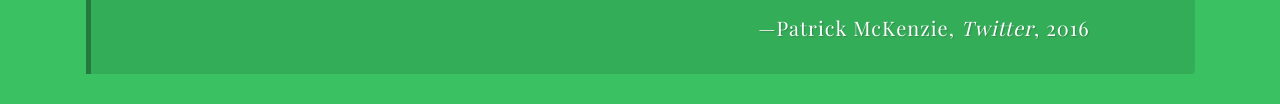
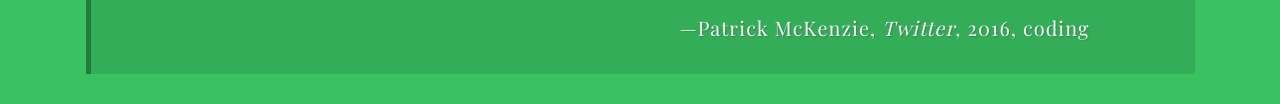
Before and after one commit to annachronous/unit1-random-quote-generator, a plain HTML site: page index.html in a window 1280 px wide. Shown: the part 555-659 px from the top of the page. Drawn offline with nearby package versions, Linux system fonts and the light colour scheme; a web font is replaced by a local one.

Commit message:
updated styles.css & index.html
added an "s" to the tag(s) code in styels.css

Added a tag span to the index.html

```diff
--- a/css/styles.css
+++ b/css/styles.css
@@ -117,7 +117,7 @@ h1 {
 
 /* I added this code to give a space between tags*/
 
-.tag:before {
+.tags:before {
   content: ", ";
   font-style: normal;
 }
--- a/index.html
+++ b/index.html
@@ -17,7 +17,7 @@
     <div class="container">
       <div id="quote-box" class="quote-box">
         <p class="quote">Every great developer you know got there by solving problems they were unqualified to solve until they actually did it.</p>
-        <p class="source">Patrick McKenzie<span class="citation">Twitter</span><span class="year">2016</span></p>
+        <p class="source">Patrick McKenzie<span class="citation">Twitter</span><span class="year">2016</span><span class = "tags">coding</span></p>
       </div>
     </div>
 
```
